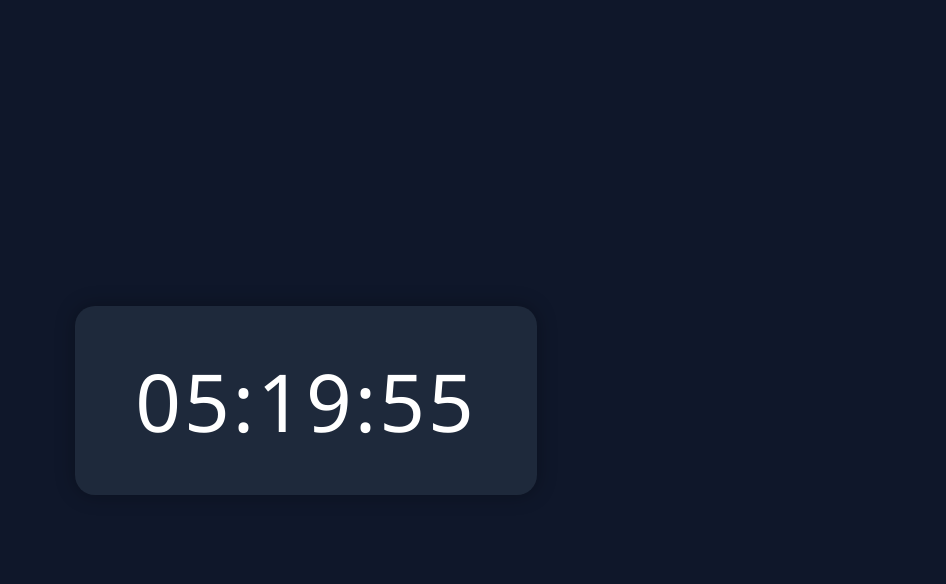
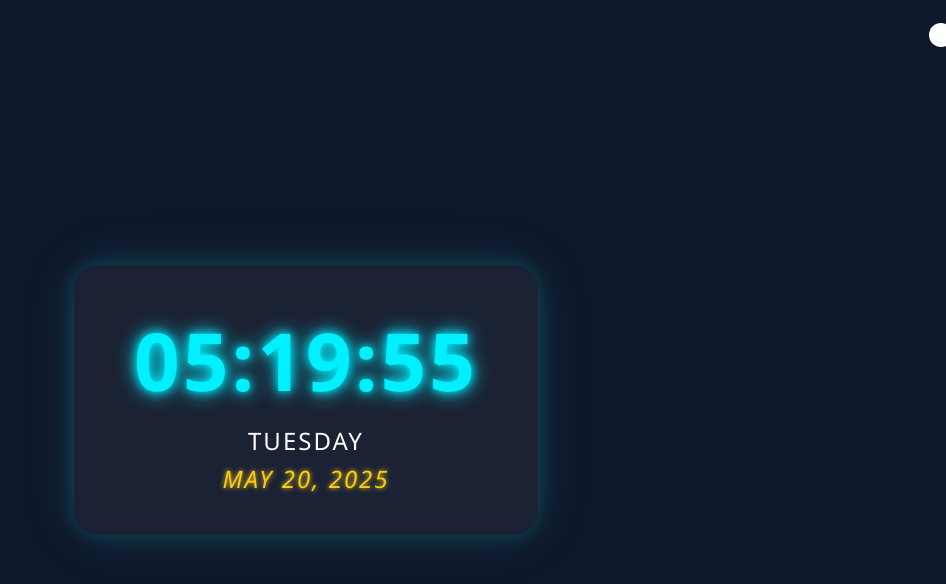
Before and after one commit to Ajaybevara/Micro-it_internship, a plain HTML site: page Digital_Clock/digital.html in a window 1280 px wide. Shown: the whole page, without its empty margins (334-1280 px from the left). Drawn offline with Linux system fonts and the light colour scheme.

Commit message:
commit-6

```diff
--- a/Digital_Clock/digital.html
+++ b/Digital_Clock/digital.html
@@ -3,43 +3,154 @@
 <head>
   <meta charset="UTF-8" />
   <meta name="viewport" content="width=device-width, initial-scale=1.0"/>
-  <title>Digital Clock</title>
+  <title>Digital Clock with Toggle</title>
   <style>
+    :root {
+      --bg-color: #0f172a;
+      --container-bg: rgba(255, 255, 255, 0.05);
+      --time-color: #00f0ff;
+      --text-color: #ffffff;
+      --highlight: #facc15;
+    }
+
+    body.light {
+      --bg-color: #f1f5f9;
+      --container-bg: rgba(0, 0, 0, 0.05);
+      --time-color: #0f172a;
+      --text-color: #1e293b;
+      --highlight: #eab308;
+    }
+
     body {
-      background-color: #0f172a;
-      color: #ffffff;
+      background: var(--bg-color);
+      color: var(--text-color);
+      font-family: 'Segoe UI', Tahoma, Geneva, Verdana, sans-serif;
       display: flex;
+      flex-direction: column;
       justify-content: center;
       align-items: center;
       height: 100vh;
       margin: 0;
-      font-family: 'Segoe UI', Tahoma, Geneva, Verdana, sans-serif;
+      transition: background 0.5s, color 0.5s;
     }
 
-    .clock {
+    .clock-container {
+      text-align: center;
+      background: var(--container-bg);
+      padding: 40px 60px;
+      border-radius: 25px;
+      box-shadow: 0 0 20px rgba(0, 255, 255, 0.2), 0 0 60px rgba(0, 255, 255, 0.1);
+      backdrop-filter: blur(12px);
+      transition: background 0.5s;
+    }
+
+    .time {
       font-size: 5rem;
-      background: #1e293b;
-      padding: 40px 60px;
-      border-radius: 20px;
-      box-shadow: 0 0 20px rgba(0,0,0,0.3);
+      font-weight: bold;
       letter-spacing: 3px;
+      margin-bottom: 10px;
+      color: var(--time-color);
+      text-shadow: 0 0 10px var(--time-color), 0 0 20px var(--time-color);
+    }
+
+    .day, .date {
+      font-size: 1.5rem;
+      margin-top: 5px;
+      letter-spacing: 2px;
+      text-transform: uppercase;
+    }
+
+    .day {
+      color: var(--text-color);
+    }
+
+    .date {
+      color: var(--highlight);
+      font-style: italic;
+      text-shadow: 0 0 5px var(--highlight);
+    }
+
+    .toggle-switch {
+      position: absolute;
+      top: 20px;
+      right: 20px;
+    }
+
+    .toggle-switch input {
+      display: none;
+    }
+
+    .slider {
+      width: 60px;
+      height: 30px;
+      background: #ccc;
+      border-radius: 30px;
+      position: relative;
+      cursor: pointer;
+      transition: background 0.3s;
+    }
+
+    .slider::before {
+      content: '';
+      position: absolute;
+      width: 24px;
+      height: 24px;
+      border-radius: 50%;
+      background: white;
+      top: 3px;
+      left: 3px;
+      transition: transform 0.3s;
+    }
+
+    input:checked + .slider {
+      background: #4ade80;
+    }
+
+    input:checked + .slider::before {
+      transform: translateX(30px);
     }
   </style>
 </head>
 <body>
-  <div class="clock" id="clock">00:00:00</div>
+  <div class="toggle-switch">
+    <label>
+      <input type="checkbox" id="modeToggle">
+      <span class="slider"></span>
+    </label>
+  </div>
+
+  <div class="clock-container">
+    <div class="time" id="time">00:00:00</div>
+    <div class="day" id="day">Saturday</div>
+    <div class="date" id="date">May 17, 2025</div>
+  </div>
 
   <script>
     function updateClock() {
       const now = new Date();
-      let hours = now.getHours().toString().padStart(2, '0');
-      let minutes = now.getMinutes().toString().padStart(2, '0');
-      let seconds = now.getSeconds().toString().padStart(2, '0');
-      document.getElementById('clock').textContent = `${hours}:${minutes}:${seconds}`;
+
+      const hours = now.getHours().toString().padStart(2, '0');
+      const minutes = now.getMinutes().toString().padStart(2, '0');
+      const seconds = now.getSeconds().toString().padStart(2, '0');
+      document.getElementById('time').textContent = `${hours}:${minutes}:${seconds}`;
+
+      const days = ["Sunday", "Monday", "Tuesday", "Wednesday", "Thursday", "Friday", "Saturday"];
+      document.getElementById('day').textContent = days[now.getDay()];
+
+      const months = ["January", "February", "March", "April", "May", "June",
+                      "July", "August", "September", "October", "November", "December"];
+      document.getElementById('date').textContent =
+        `${months[now.getMonth()]} ${now.getDate()}, ${now.getFullYear()}`;
     }
 
     setInterval(updateClock, 1000);
     updateClock();
+
+    // Toggle Light/Dark Mode
+    const toggle = document.getElementById('modeToggle');
+    toggle.addEventListener('change', () => {
+      document.body.classList.toggle('light');
+    });
   </script>
 </body>
 </html>
```
